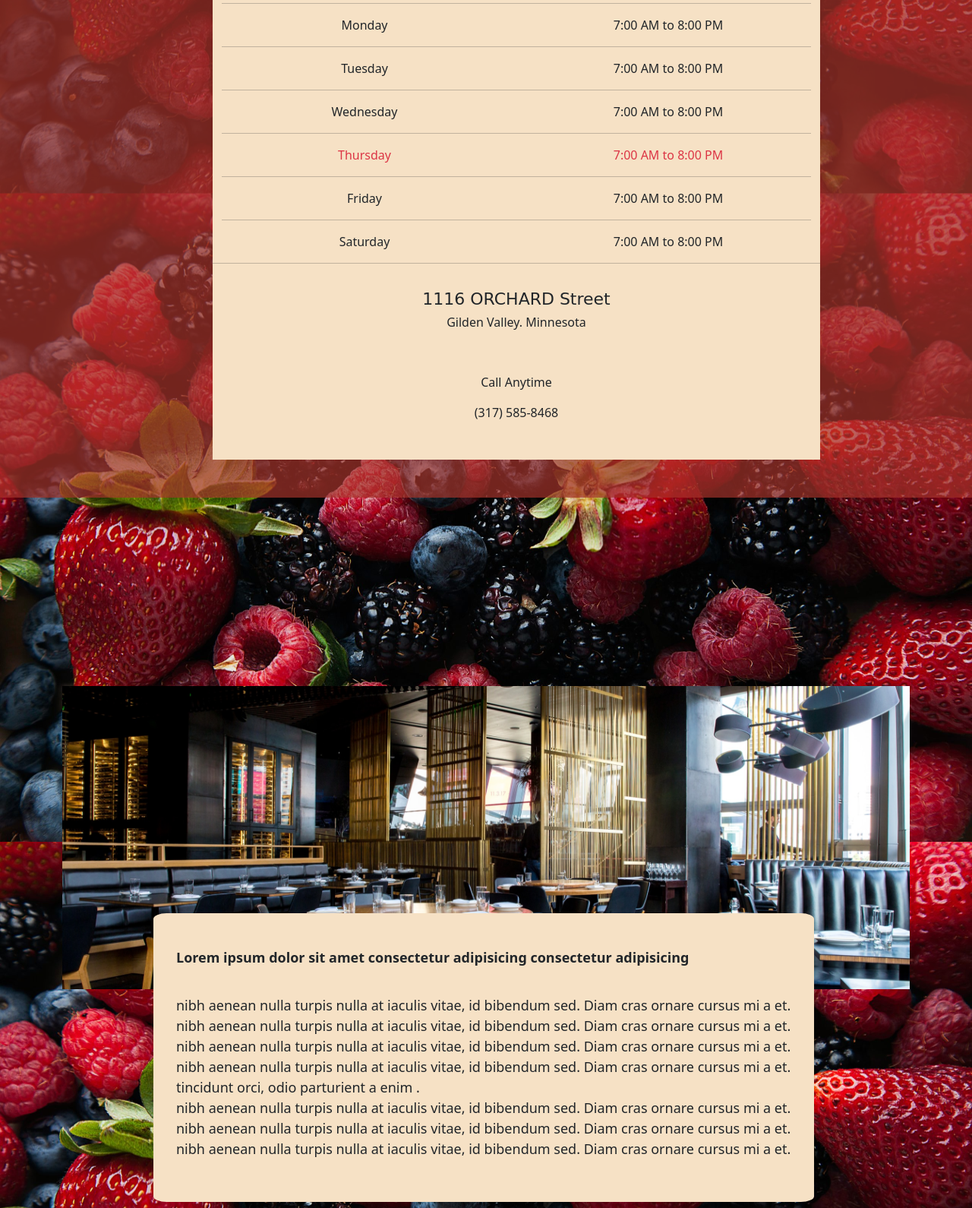
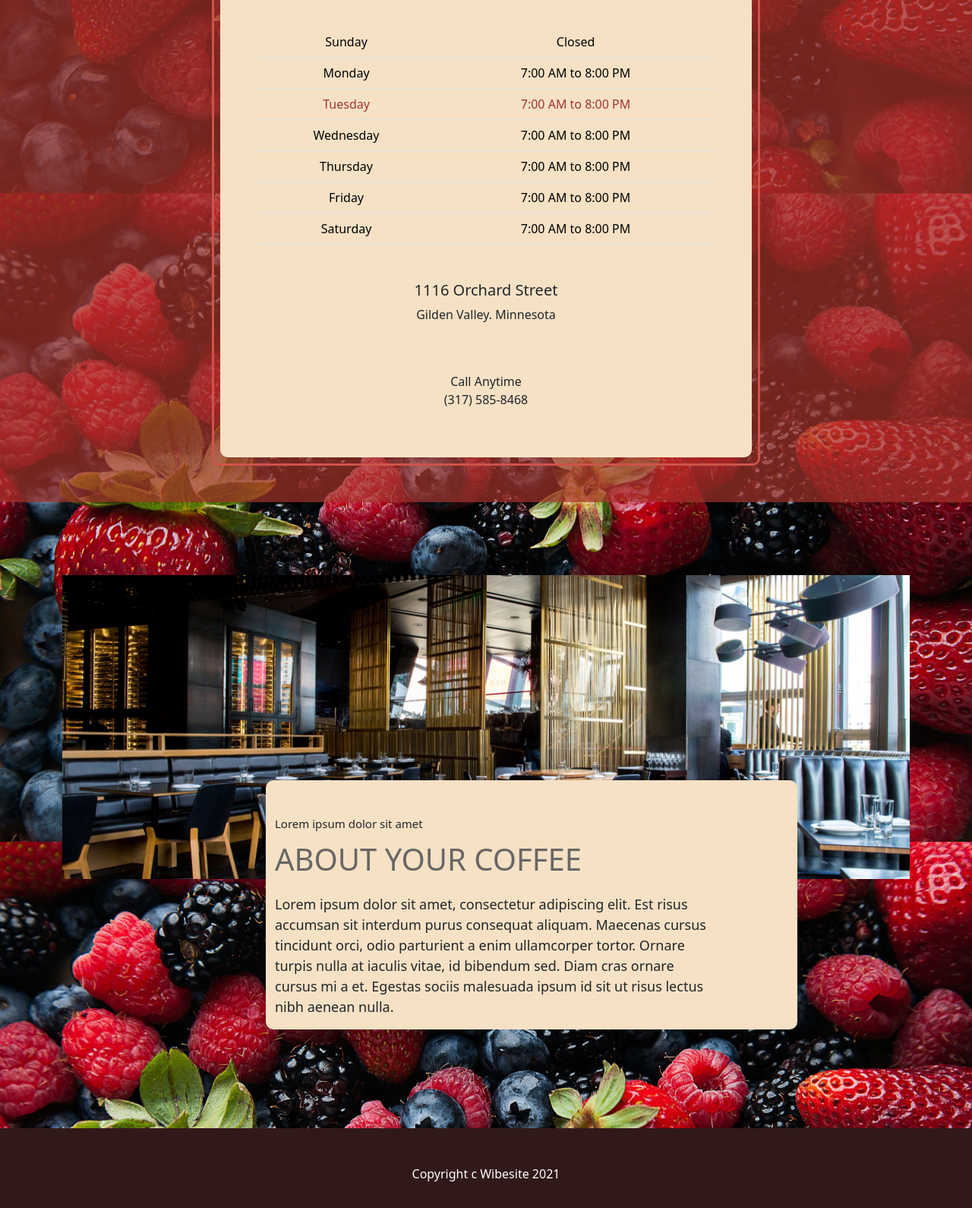
Before and after one commit to Khadijac-glitch/BOOTSTRAP7, a plain HTML site: page store.html in a window 1280 px wide. Shown: the part 599-2189 px from the top of the page at 76% size. Drawn offline with nearby package versions, Linux system fonts and the light colour scheme.

Commit message:
first commitcccJJAZSDhgfdd

```diff
--- a/store.css
+++ b/store.css
@@ -1,45 +1,94 @@
-*{
+* {
+    box-sizing: border-box;
     margin: 0;
     padding: 0;
-    box-sizing: border-box;
 }
-/************************SECTION1  ********************************/
+img{
+    width: 100%;
+}
+/***************************************************************  Navbar *************************************/
+body{
+    padding: 0;
+    margin: 0;
+    background-image:  url("../images/melange.jpg");
+    background-position: center;
+    background-size: cover;
+    background-repeat: no-repeat;
+    background-attachment: fixed;
+}
+
+header h4{
+    color: #CB0D0D;
+}
+header h1{
+    color: #FFFFFF;
+    font-size: 70px;
+    font-family: Montserrat;
+}
+.navbar{
+    background-color: #490909;
+}
+.nav-item .nav-link{
+    color: white;
+    font-size: 20px;
+}
+.navbar-toggler{
+    color: white;
+}
+.navbar-brand{
+    color: white;
+}
+
+/***************************************************************  section1 *************************************/
 .section1{
-    background: #A5342BB0;
-    height: 100vh;
+    background-color: #A5342BB0;
+}
+.section1 .tirer{
+    border: 3px solid #CD5449;
+    border-radius: 10px;
+}
+.section1 .tirer .bac{
+    background-color: #F6E1C5;
+    width: 700px;
+    border-radius: 10px;
+}
+.bac .rang{
+    color: black;
+
+}
+.bac .je{
+    font-size: 35px;
+}
+.rang .re{
+    color: #A5342B;
+}
+
+
+/***************************************************************  section2 *************************************/
+
+.section2 .rose{
+    background-color: #F6E1C5;
+    /* height: 300px; */
+    width: 700px;
+    border-radius: 10px;
     position: relative;
-    top: 100px;
-    height: 850px;
+    top: -130px;
+    left: 280px;
 }
-.uns .deuxs{
-    border: 2 solid #A5342BB0;
+.rose .vrai{
+    font-size: 40px;
+    color: rgb(104, 102, 102);
 }
-.deuxs{
-    background:#F6E1C5 ;
-    width:800px;
-    height: 750px;
-    position: relative;
-    left:280px;
-    top: 50px;
+.rose h4{
+    font-size: 15px;
 }
-.num{
-    font-size: 22px;
-    font: 700;
-    font-family: 'Dancing Script', cursive;
+.rose .fau{
+    font-size: 18px;
 }
-.souf{
-    position: relative;
-    bottom:30px;
-}
-.come{
-    padding-top: 20px;
-    font-size: 18px;
-    font-weight: 500;
-    font-family: 'Segoe UI', Tahoma, Geneva, Verdana, sans-serif;
-}
-.wer{
-    font-weight: 100;
-    font-size: 32px;
+
+.footer{
+    background-color: #311919;
+    color: white;
 }
 
 
@@ -48,34 +97,32 @@
 
 
 
-/*************************** SECTION2 ****************************/
-.un{
-    padding-top:300px;
+@media only screen and (max-width: 600px){
+    /* navbar */
+    header h4{
+
+    }
+    header h1{
+        display: none;
+    }
+    /* section1 */
+    .section1 .tirer .bac{
+        width: 95%;
+    }
+    .bac .rang{
+        font-size: 10px;
+    }
+    /* section2 */
+    .section2 .rose{
+        top: 0;
+        left: 0;
+        margin: 10px ;
+        width: 95%;
+    }
+    .rose .vrai{
+        font-size: 23px;
+    }
+    .rose .fau{
+        font-size: 14px;
+    }
 }
-.deux{
-    background-color: #F6E1C5;
-    border-radius: 2%;
-    width: 870px;
-    height:380px;
-    position: relative;
-    left:120px;
-    bottom:100px;
-}
-.trois{
-    position: relative;
-    left: 30px;
-    font-size: 35px;
-    color: grey;
-}
-.quat{
-    position: relative;
-    left: 30px;
-    bottom: 10px;
-    font-size: 18px;
-}
-.zero{
-    position: relative;
-    left: 30px;
-    font-size: 18px;
-    font-weight:600;
-}
--- a/store.html
+++ b/store.html
@@ -1,42 +1,36 @@
+
 <!DOCTYPE html>
 <html lang="en">
 <head>
     <meta charset="UTF-8">
     <meta name="viewport" content="width=device-width, initial-scale=1.0">
     <title>STORE</title>
+    <link rel="stylesheet" href="store.css">
     <link rel="stylesheet" href="style.css">
-    <link rel="stylesheet" href="store.css">
-    <link href="https://cdn.jsdelivr.net/npm/bootstrap@5.3.1/dist/css/bootstrap.min.css" rel="stylesheet" integrity="sha384-4bw+/aepP/YC94hEpVNVgiZdgIC5+VKNBQNGCHeKRQN+PtmoHDEXuppvnDJzQIu9" crossorigin="anonymous">
+    <link href="https://cdn.jsdelivr.net/npm/bootstrap@5.1.3/dist/css/bootstrap.min.css" rel="stylesheet" integrity="sha384-1BmE4kWBq78iYhFldvKuhfTAU6auU8tT94WrHftjDbrCEXSU1oBoqyl2QvZ6jIW3" crossorigin="anonymous">
     <link rel="stylesheet" href="https://cdn.jsdelivr.net/npm/bootstrap-icons@1.5.0/font/bootstrap-icons.css">
     <script src="https://kit.fontawesome.com/14273d579a.js" crossorigin="anonymous"></script>
-    <link rel="preconnect" href="https://fonts.googleapis.com">
+
+
 </head>
-<!-----------------------------------------HEADER---------------------------------->
   <body>
+    <!------------------------------------------ Navbar ------------------------------------>
     <header>
-    <div class="container text-center">
-      <div class="row">
-      <div class="col-sm-0 mt-5">
-      <h3 class="text-center">A FREE BOOTSTRAP BUSINESS THEME </h3>
-      <h1 class="text-center">BUSINESS CUSUAL</h1>
-       </div>
-      </div>
-    </div>
-  </header>
-  <!--------------------------------- NAVBAR ------------------------------------>
+        <h3 class="text-center pt-5">A FREE BOOTSTRAP BUSINESS THEME</h3>
+        <h1 class="text-center pb-5">BUSINESS CUSUAL</h1>
         <nav class="navbar navbar-expand-lg">
           <div class="container-fluid">
             <button class="navbar-toggler" type="button" data-bs-toggle="collapse" data-bs-target="#navbarNav" aria-controls="navbarNav" aria-expanded="false" aria-label="Toggle navigation">
-        <a class="navbar-brand text-light" href="#">BUSINESS CUSUAL</a>
+              <a class="navbar-brand" href="#">BUSINESS CUSUAL</a>
             </button>
 
             <button class="navbar-toggler" type="button" data-bs-toggle="collapse" data-bs-target="#navbarNav" aria-controls="navbarNav" aria-expanded="false" aria-label="Toggle navigation">
-        <i class="fas fa-stream text-light"></i>
+              <i class="fas fa-stream "></i>
             </button>
             <div class="collapse navbar-collapse justify-content-center" id="navbarNav">
               <ul class="navbar-nav">
                 <li class="nav-item p-4">
-            <a class="nav-link " aria-current="page" href="./index.html">HOME</a>
+                  <a class="nav-link " aria-current="page" href="index.html">HOME</a>
                 </li>
                 <li class="nav-item p-4">
                   <a class="nav-link" href="./about.html">ABOUT</a>
@@ -51,136 +45,126 @@
             </div>
           </div>
         </nav>
-  <!---------------------------- Section1 ----------------------------------->
-   <section class="section1">
-      <div class="uns">
-          <div class="deuxs text-center ">
-              <p class="come">COME ON IN</p>
-              <h2 class="wer">WE'RE OPEN </h2>
-              <div class="container text-center">
-                <div class="row">
-                  <div class="col">
-                   Sunday
-                  </div>
-                  <div class="col">
-                  Closed
-                  </div>
-                </div>
-                <hr>
-                <div class="row">
-                  <div class="col">
-                   Monday
-                  </div>
-                  <div class="col">
-                    7:00 AM to 8:00 PM
-                  </div>
-                </div>
-                <hr>
-                <div class="row">
-                  <div class="col">
-                    Tuesday
-                  </div>
-                  <div class="col">
-                    7:00 AM to 8:00 PM
-                  </div>
-                </div>
-                <hr>
-                <div class="row">
-                  <div class="col">
-                    Wednesday
-                  </div>
-                  <div class="col">
-                    7:00 AM to 8:00 PM
-                  </div>
-                </div>
-                <hr>
-                <div class="row">
-                  <div class="col text-danger">
-                    Thursday
-                  </div>
-                  <div class="col text-danger">
-                    7:00 AM to 8:00 PM
-                  </div>
-                </div>
-                <hr>
-                <div class="row">
-                  <div class="col">
-                    Friday
-                  </div>
-                  <div class="col">
-                    7:00 AM to 8:00 PM
-                  </div>
-                </div>
-                <hr>
-                <div class="row">
-                  <div class="col">
-                    Saturday
-                  </div>
-                  <div class="col">
-                    7:00 AM to 8:00 PM
-                  </div>
-                </div>
-              </div>
-              <hr>
-          <br><br>
-          <div class="souf">
-          <h5 class="num">1116 ORCHARD Street</h5>
-          <h6>Gilden Valley. Minnesota</h6>
-          <br>
-          <br>
-          <p>Call Anytime</p>
-          <p>(317) 585-8468</p>
-        </div>
-        </div>
-      </div>
-    </div>
-      </div>
-     </div>
-    </div>
-    </section>
-     <!--------------------------- Section2 --------------------------->
-     <section class="section2">
-      <div class="container">
-        <div class=" un col-sm-12 mt-5 " >
-         <img src="unsplash_poI7DelFiVA.png" class="img-fluid imo" alt="">
 
-         <div class="deux ">
-         <h4 class=" zero pt-5">Lorem ipsum dolor sit amet consectetur adipisicing consectetur adipisicing </h4>
-              <p class="quat mt-5">
-                nibh aenean nulla
-                turpis nulla at iaculis vitae, id bibendum sed. Diam cras ornare
-                cursus mi a et.<br>
-                nibh aenean nulla
-                turpis nulla at iaculis vitae, id bibendum sed. Diam cras ornare
-                cursus mi a et.<br>
-                nibh aenean nulla
-                turpis nulla at iaculis vitae, id bibendum sed. Diam cras ornare
-                cursus mi a et.<br>
-                nibh aenean nulla
-                turpis nulla at iaculis vitae, id bibendum sed. Diam cras ornare
-                cursus mi a et.<br>
-                tincidunt orci, odio parturient a enim .<br>
-                nibh aenean nulla
-                turpis nulla at iaculis vitae, id bibendum sed. Diam cras ornare
-                cursus mi a et.<br>
-                nibh aenean nulla
-                turpis nulla at iaculis vitae, id bibendum sed. Diam cras ornare
-                cursus mi a et.<br>
-                nibh aenean nulla
-                turpis nulla at iaculis vitae, id bibendum sed. Diam cras ornare
-                cursus mi a et.<br>
+    </header>
+
+
+
+
+    <main>
+
+    <!------------------------------------------ section1 ------------------------------------>
+
+        <section>
+            <div class="section1 d-flex justify-content-center my-5 ">
+                <div class="tirer m-5">
+                    <div class="bac text-center p-5 m-2">
+
+                        <h6>COME ON IN</h6>
+                        <p class="je">WE'RE OPEN</p>
+
+                        <table class="table my-5 rang">
+
+                            <tr>
+                              <td>Sunday</td>
+                              <td>Closed</td>
+                            </tr>
+                            <tr>
+                              <td>Monday</td>
+                              <td>7:00 AM to 8:00 PM</td>
+                            </tr>
+                            <tr class="re">
+                              <td>Tuesday</td>
+                              <td>7:00 AM to 8:00 PM</td>
+                            </tr>
+                            <tr>
+                              <td>Wednesday</td>
+                              <td>7:00 AM to 8:00 PM</td>
+                            </tr>
+                            <tr>
+                              <td>Thursday</td>
+                              <td>7:00 AM to 8:00 PM</td>
+                            </tr>
+                            <tr>
+                              <td>Friday</td>
+                              <td>7:00 AM to 8:00 PM</td>
+                            </tr>
+                            <tr>
+                              <td>Saturday</td>
+                              <td>7:00 AM to 8:00 PM</td>
+                              </tr>
+
+                        </table>
+
+                        <h5>1116 Orchard Street</h5>
+                        <p>Gilden Valley. Minnesota</p> <br> <br>
+                        <p>
+                          Call Anytime <br>
+                          (317) 585-8468 <br>
+                        </p>
 
                     </div>
                 </div>
             </div>
         </section>
-    <!---------------------------------- FOOTER ------------------------------->
+
+
+ <!------------------------------------------ section2 ------------------------------------>
+
+
+
+ <section class="section2">
+
+    <div class="container">
+      <div class="row">
+
+        <div class="col-sm-12 mt-5 ">
+          <img src="unsplash_poI7DelFiVA.png" alt="">
+        </div>
+
+          <div class="rose col-sm-12">
+            <h4 class="pt-5">Lorem ipsum dolor sit amet</h4>
+            <p class="vrai">ABOUT YOUR COFFEE</p>
+            <p class="fau">
+              Lorem ipsum dolor sit amet, consectetur adipiscing elit. Est risus <br>
+              accumsan sit interdum purus consequat aliquam. Maecenas cursus <br>
+              tincidunt orci, odio parturient a enim ullamcorper tortor. Ornare <br>
+              turpis nulla at iaculis vitae, id bibendum sed. Diam cras ornare <br>
+              cursus mi a et. Egestas sociis malesuada ipsum id sit ut risus lectus <br>
+              nibh aenean nulla.
+            </p>
+          </div>
+
+      </div>
+    </div>
+
+  </section>
+
+    </main>
+
     <footer>
         <div class="footer text-center p-5">
           Copyright c Wibesite 2021
         </div>
       </footer>
-    </main>
+
+
+
+
+
+
+
+
+
+
+
+
+
+
+
+
+    <!-- Bootstrap 5 JS CDN Links   -->
+    <script src="https://cdn.jsdelivr.net/npm/bootstrap@5.1.3/dist/js/bootstrap.bundle.min.js" integrity="sha384-ka7Sk0Gln4gmtz2MlQnikT1wXgYsOg+OMhuP+IlRH9sENBO0LRn5q+8nbTov4+1p" crossorigin="anonymous"></script>
+
 </body>
-    <script src="https://cdn.jsdelivr.net/npm/bootstrap@5.3.1/dist/js/bootstrap.bundle.min.js" integrity="sha384-HwwvtgBNo3bZJJLYd8oVXjrBZt8cqVSpeBNS5n7C8IVInixGAoxmnlMuBnhbgrkm" crossorigin="anonymous"></script>
 </html>
--- a/style.css
+++ b/style.css
@@ -103,8 +103,6 @@ header h1{
     header h1{
         display: none;
     }
-
-    /* section2 */
     .section2 .test{
         width: 300px;
     }
```
Lines whose indentation alone changed are shown as unchanged.
